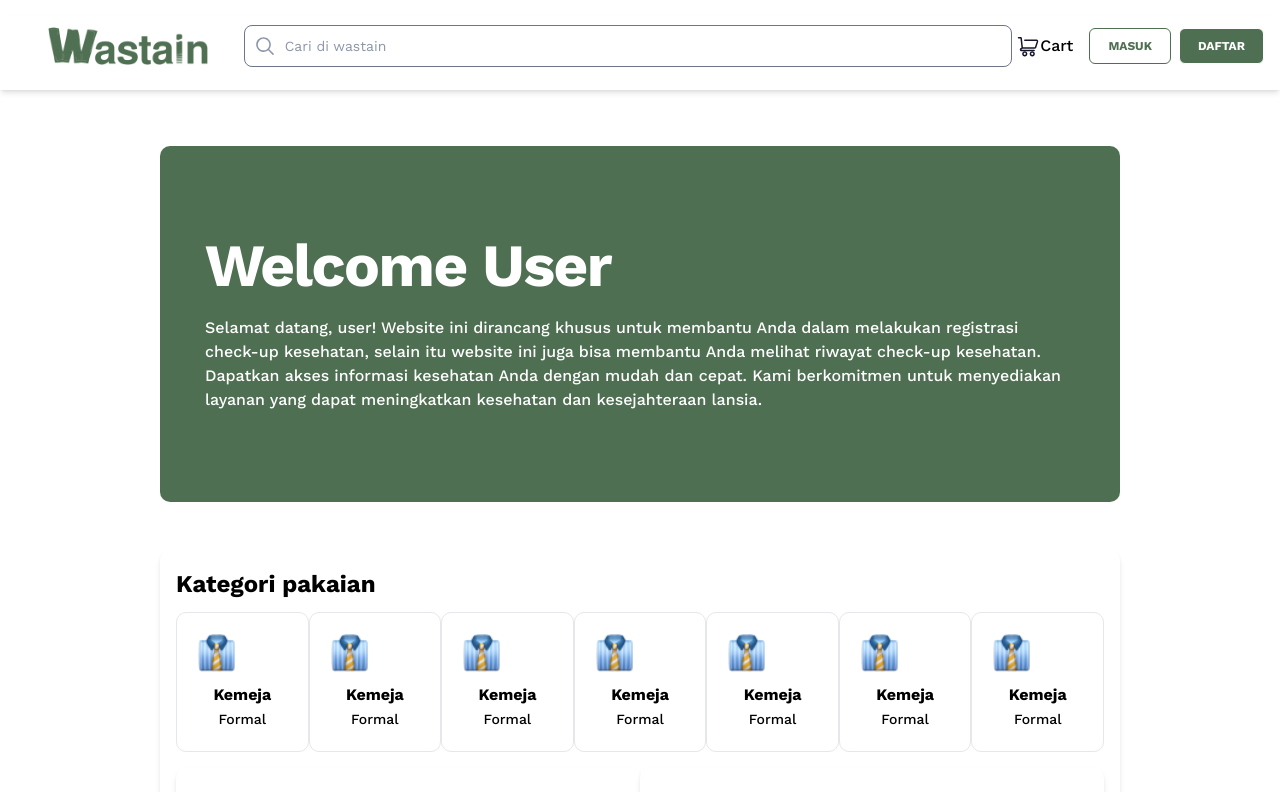
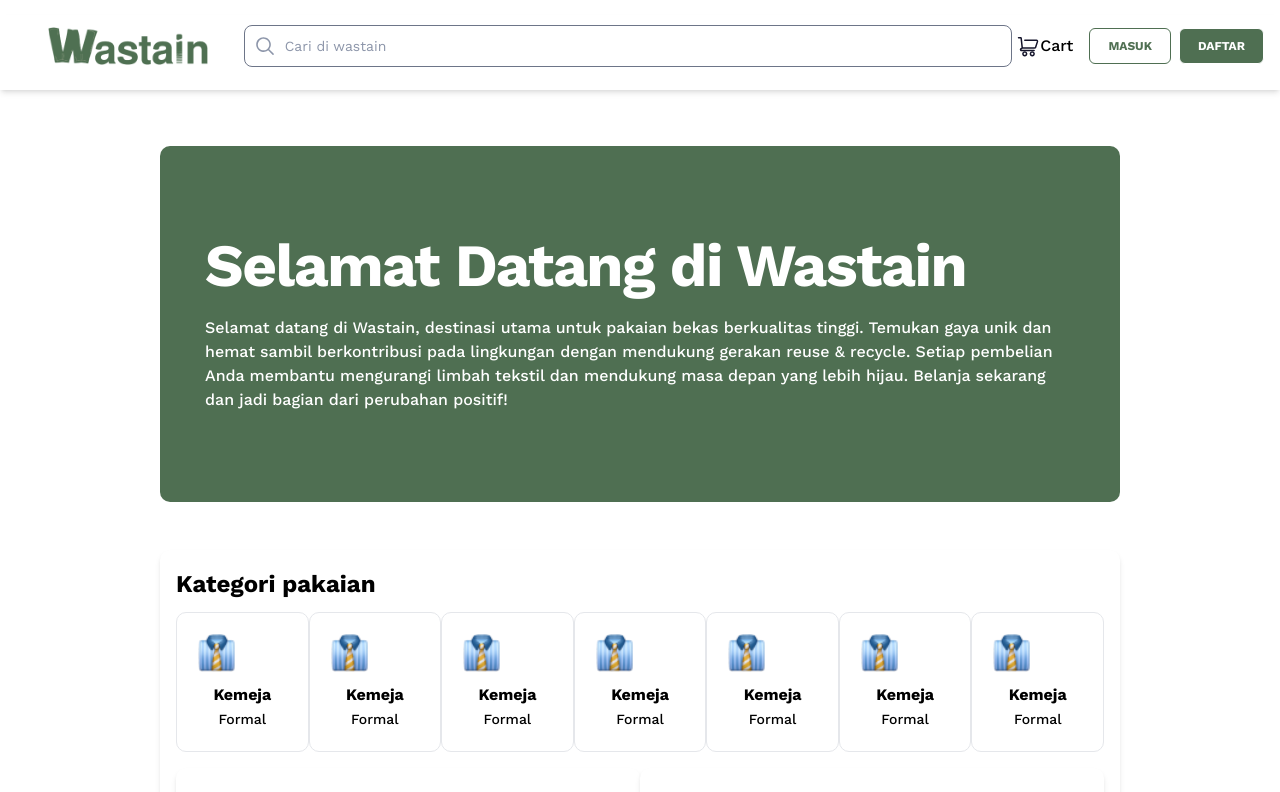
Before and after one commit to naufalnrsmitter20/wastain-next, a Next.js app: page / in a window 1280 px wide. Shown: the top 792 px of the page. Built offline with nearby package versions, Linux system fonts and the light colour scheme; no server answers.

Commit message:
text paragraf jumbotron

```diff
--- a/src/app/(user)/Components/Jumbotron.tsx
+++ b/src/app/(user)/Components/Jumbotron.tsx
@@ -8,15 +8,15 @@ export default function Jumbotron() {
         <section className="bg-primary-green rounded-[10px]">
           <div className="mx-[45px] max-w-screen-xl py-[90px]">
             <h1 className="mb-5 text-[40px] font-bold tracking-tight leading-none text-white md:text-5xl lg:text-6xl">
-              Welcome User
+              Selamat Datang di Wastain
             </h1>
             <p className="text-[16px] font-medium text-white">
-              Selamat datang, user! Website ini dirancang khusus untuk membantu
-              Anda dalam melakukan registrasi check-up kesehatan, selain itu
-              website ini juga bisa membantu Anda melihat riwayat check-up
-              kesehatan. Dapatkan akses informasi kesehatan Anda dengan mudah
-              dan cepat. Kami berkomitmen untuk menyediakan layanan yang dapat
-              meningkatkan kesehatan dan kesejahteraan lansia.
+              Selamat datang di Wastain, destinasi utama untuk pakaian bekas
+              berkualitas tinggi. Temukan gaya unik dan hemat sambil
+              berkontribusi pada lingkungan dengan mendukung gerakan reuse &
+              recycle. Setiap pembelian Anda membantu mengurangi limbah tekstil
+              dan mendukung masa depan yang lebih hijau. Belanja sekarang dan
+              jadi bagian dari perubahan positif!
             </p>
           </div>
         </section>
```
